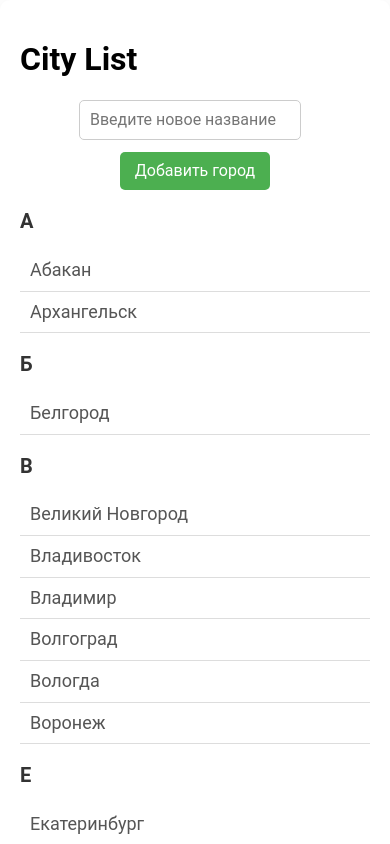
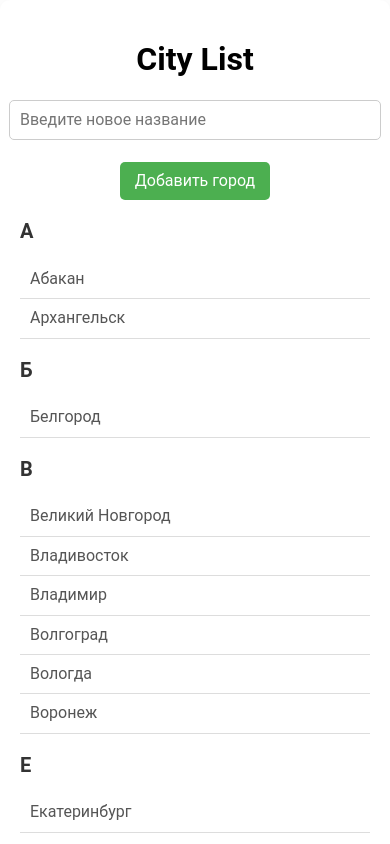
Before and after one commit to vikkitikky/city-list-app, a React (Vite) app: page / in a window 390 px wide. Shown: the top 844 px of the page. Built offline with nearby package versions, Linux system fonts and the light colour scheme.

Commit message:
Добавлены стили, небольшой респонсив

```diff
--- a/src/App.css
+++ b/src/App.css
@@ -12,5 +12,5 @@ body {
 }
 
 .app-container h1 {
-
+	text-align: center;
 }
--- a/src/components/AddSityForm/addCityForm.module.css
+++ b/src/components/AddSityForm/addCityForm.module.css
@@ -11,7 +11,7 @@
 	padding: 10px;
 	border-radius: 5px;
 	border: 1px solid #ccc;
-	width: 200px;
+	width: 230px;
 	margin-right: 10px;
 	font-size: 16px;
 }
@@ -30,3 +30,11 @@
 .addCityForm button:hover {
 	background-color: #45a049;
 }
+
+@media (max-width: 600px) {
+	.addCityForm input {
+		margin-right: 0;
+		margin-bottom: 10px;
+		width: 100%;
+	}
+}
--- a/src/components/CityList/cityList.module.css
+++ b/src/components/CityList/cityList.module.css
@@ -1,7 +1,6 @@
 .cityList {
 	list-style-type: none;
 	padding: 0;
-	margin: 0;
 	max-width: 400px;
 	margin: 0 auto;
 }
@@ -24,3 +23,9 @@
 .cityList .cityItem:hover {
 	background-color: #f9f9f9;
 }
+
+@media (max-width: 600px) {
+	.cityList .cityItem {
+		font-size: 16px;
+	}
+}
--- a/src/components/notification/notification.module.css
+++ b/src/components/notification/notification.module.css
@@ -19,3 +19,11 @@
 .error {
 	background-color: #ff4c4c;
 }
+
+@media (max-width: 600px) {
+	.notification {
+		top: 10px;
+		right: 10px;
+		font-size: 14px;
+	}
+}
```
